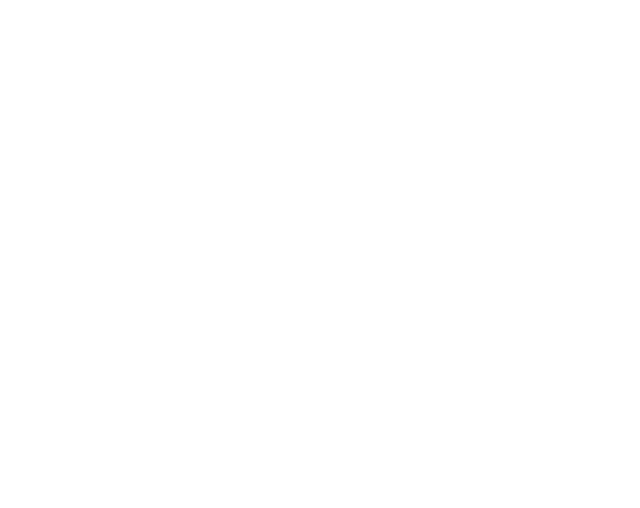
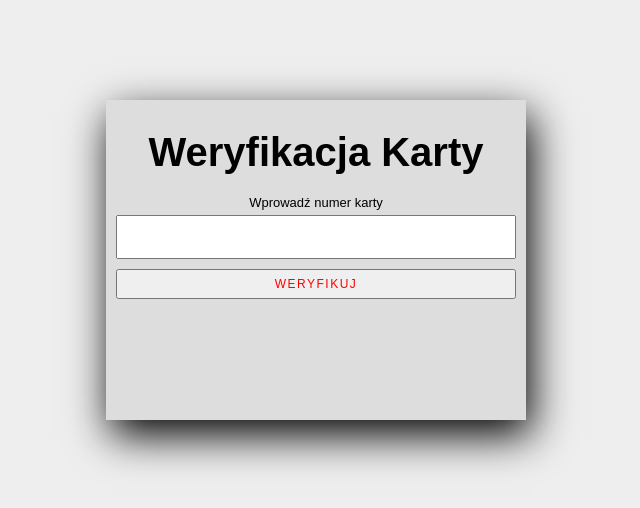
Before and after one commit to ktjanicki/WeryfikacjaKarty.github.io, a plain HTML site: page index.html in a window 1280 px wide. Shown: the whole page, without its empty margins (324-964 px from the left). Drawn offline with Linux system fonts and the light colour scheme.

Commit message:
add styles

```diff
--- a/css/style.css
+++ b/css/style.css
@@ -0,0 +1,72 @@
+* {
+  margin: 0;
+  padding: 0;
+}
+
+body {
+  background-color: #eee;
+}
+
+.main {
+  background-color: #ddd;
+  width: 400px;
+  height: 300px;
+  margin: 100px auto;
+  padding: 10px;
+  -webkit-box-shadow: #000 5px 15px 40px;
+          box-shadow: #000 5px 15px 40px;
+}
+
+h1 {
+  text-align: center;
+  font-size: 40px;
+  margin: 20px;
+  font-family: Arial, Helvetica, sans-serif;
+}
+
+.main p {
+  margin: 5px;
+  font-size: 13px;
+  font-family: Arial, Helvetica, sans-serif;
+  text-align: center;
+}
+
+input {
+  width: 98%;
+  height: 30px;
+  margin: 5 auto;
+  padding: 5px 2px;
+  font-size: 25px;
+  letter-spacing: 1px;
+  text-align: center;
+}
+
+button {
+  margin: 10px auto;
+  text-align: center;
+  color: #ff0000;
+  letter-spacing: 1.5px;
+  font-size: 12px;
+  width: 100%;
+  height: 30px;
+  text-transform: uppercase;
+}
+
+.message {
+  background-color: #bb0606;
+  color: #ffffff;
+  text-align: center;
+  letter-spacing: 1px;
+  margin: 5px auto;
+  padding: 5px;
+  overflow: auto;
+}
+
+.result p {
+  text-align: center;
+  display: none;
+}
+
+.show p {
+  display: block;
+}
--- a/index.html
+++ b/index.html
@@ -1,14 +1,25 @@
 <!DOCTYPE html>
-<html lang="en">
+<html lang="pl">
 
 <head>
     <meta charset="UTF-8">
     <meta name="viewport" content="width=device-width, initial-scale=1.0">
-    <title>Document</title>
+    <title>Weryfikacja Karty</title>
+    <link rel="stylesheet" href="css/style.css">
 </head>
 
 <body>
-
+    <section class='main'>
+        <h1>Weryfikacja Karty</h1>
+        <p>Wprowadź numer karty</p>
+        <input type="text">
+        <button class='checkButton'>Weryfikuj</button>
+        <aside class='result'>
+            <p>Wynik:</p>
+            <p class="message"></p>
+        </aside>
+    </section>
+    <script src="js/main.js" type="module"></script>
 </body>
 
 </html>
```
